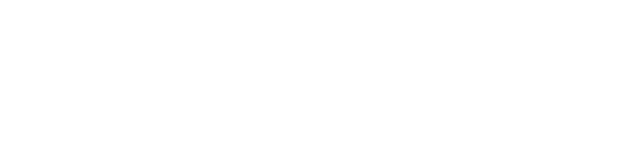
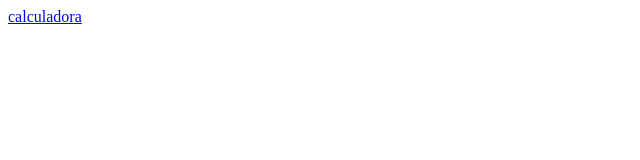
Before and after one commit to MaharaiBlanco/MAHARAI, a plain HTML site: page index.html in a window 1280 px wide. Shown: the whole page, without its empty margins (0-640 px from the left). Drawn offline with Linux system fonts and the light colour scheme.

Commit message:
Update index.html

```diff
--- a/index.html
+++ b/index.html
@@ -1,5 +1,5 @@
 <html>
 <body>
-<a href="suma.html"<calculadora</a>
+<a href="suma.html">calculadora</a>
 </body>
 </html>
```
